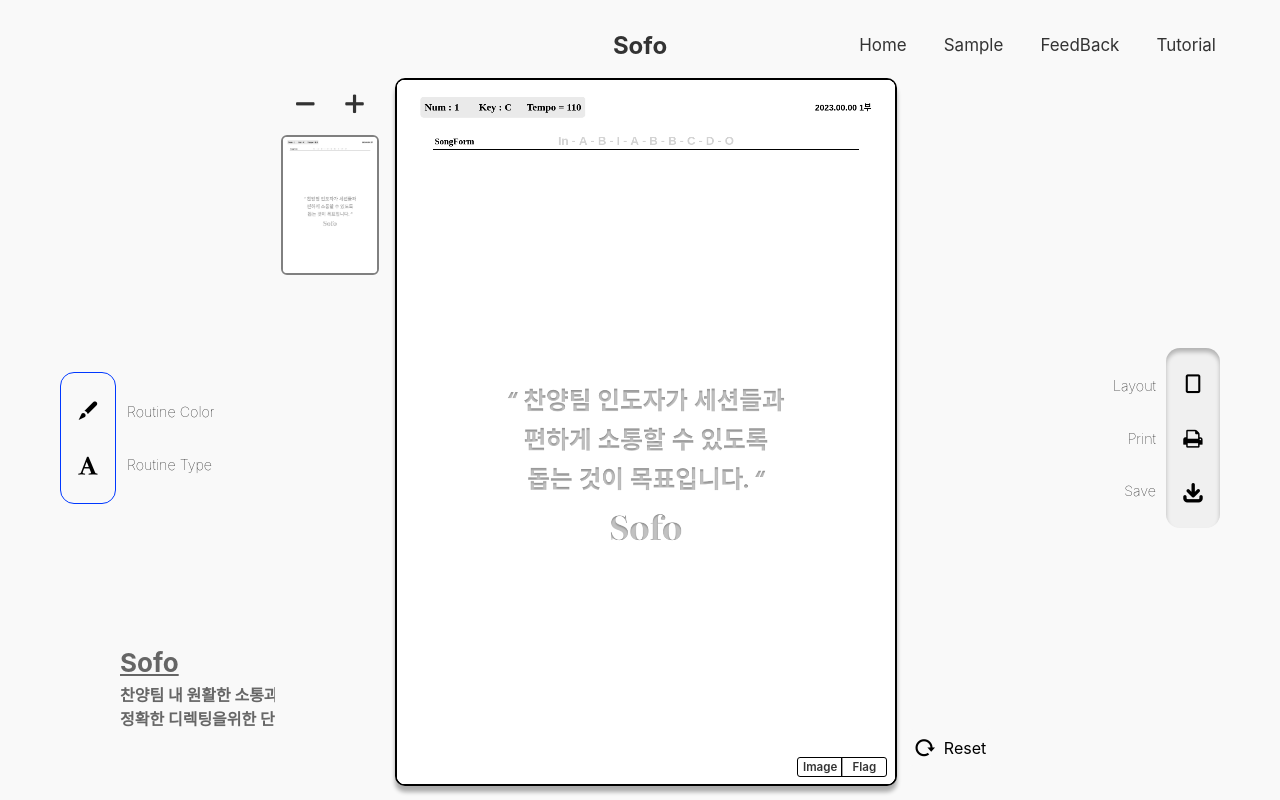
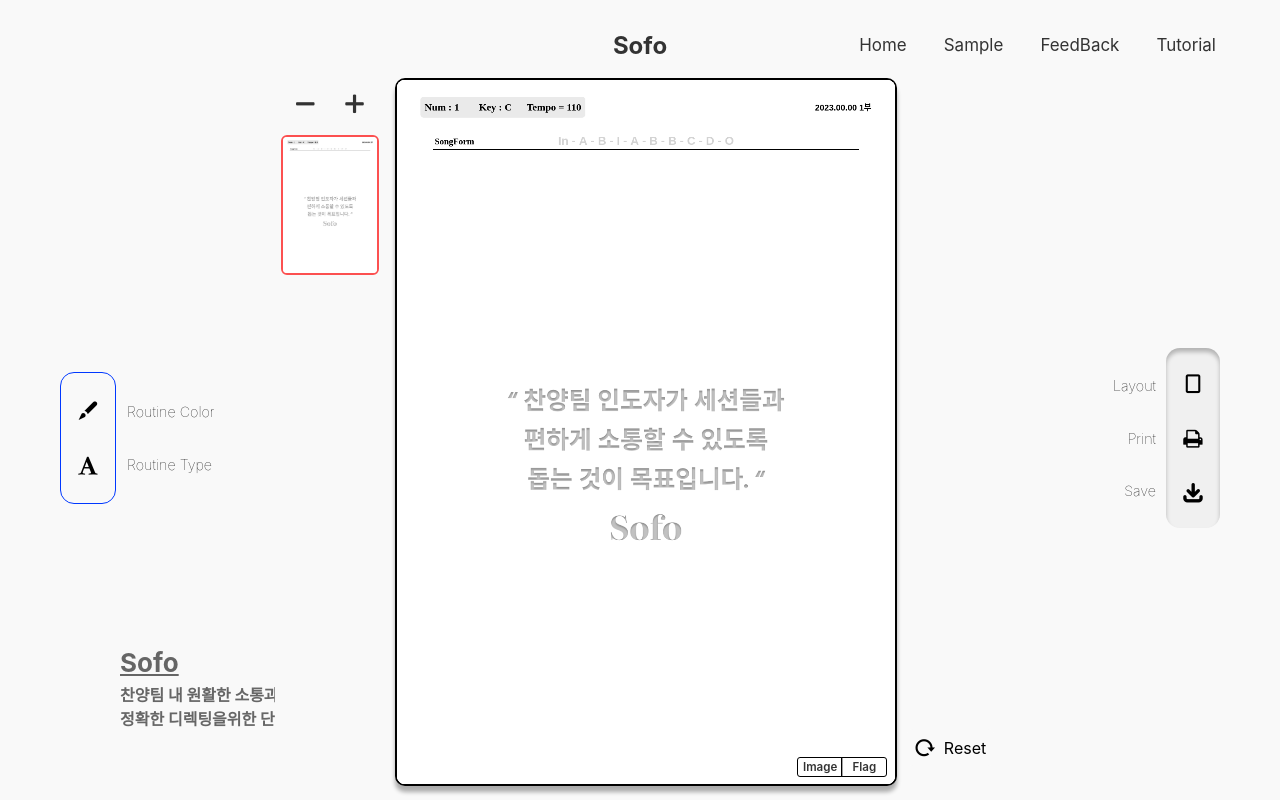
Before and after one commit to c-peace/Sofo3.0, a React (Create React App) app: page / in a window 1280 px wide. Built offline with nearby package versions, Linux system fonts and the light colour scheme; the HTML template or start-up script is replaced by a standard one.

Commit message:
FEAT: selected slide design edit
선택된 슬라이드를 border 표시를 통해 보여줌

```diff
--- a/src/controls/slideControl.js
+++ b/src/controls/slideControl.js
@@ -52,6 +52,8 @@ export default class SlideControl {
     delSlide() {
         if (this.#listSlide.length === 1) {
             alert('더 이상 슬라이드를 삭제할 수 없습니다.');
+        } else if (this.#listSlide.length === this.#nowIndex + 1) {
+            alert('선택되어 있는 슬라이드는 삭제할 수 없습니다.');
         } else {
             this.#setDelListSlide();
         }
@@ -71,7 +73,6 @@ export default class SlideControl {
         this.#mainCanvasDraw.bringMainCanvasData(slide.mainImage, this.#numRef, this.#tempoRef, slide.num, slide.tempo, this.#listSongform, slide.songform);
         FlagCanvasData.bringFlagData(this.#listFlag, slide.flagList);
         this.#flagCanvasDraw.draw(this.#listFlag);
-        console.log(this.#listSongform, slide.songform);
     };
 
     // Canvas가 Edit 되었을 때 Slide에 내용물이 저장되는 기능
@@ -86,7 +87,4 @@ export default class SlideControl {
         savedSlide.songform = Array.from(this.#listSongform);
         savedSlide.flagList = Array.from(this.#listFlag);
     };
-
-    // 수정 중인 슬라이드가 보이도록 스크롤하는 기능
-
 }
--- a/src/features/slide/SlideList.css
+++ b/src/features/slide/SlideList.css
@@ -22,11 +22,10 @@
     border-radius: 6px;
     box-sizing: border-box;
     border: 2px solid gray;
-    transition: all 100ms;
+    transition: all 150ms;
 }
 
 #listView img:hover {
-    border: 2px solid #fc5050;
     transform: scale(98%);
     box-shadow: 0px 0px 0px 2px transparent;
 }
--- a/src/features/slide/SlideList.js
+++ b/src/features/slide/SlideList.js
@@ -1,7 +1,6 @@
 import './SlideList.css'
 import slideStore from '../../stateManage/slideStore';
 import SlideControl from '../../controls/slideControl';
-import canvasStore from '../../stateManage/canvasStore';
 
 export default function SlideList() {
 
@@ -23,13 +22,13 @@ function SlideForm({ slide }) {
     // edit 중인 slide를 눈에 띄도록 보여주는 border 스타일이다.
     // 아직 다른 기능이 완성이 안되서 일단 적용은 안한 상태이다.
     const imgStyle = {
-        border: `2px solid ${slide.edit ? '#6C6C6C' : '#D2BDAB'}`,
+        border: `2px solid ${slide.edit ? '#fc5050' : '#6C6C6C'}`,
     }
 
-    const handlerSlideClick = ( index) => {
+    const handlerSlideClick = (index) => {
         slideControl.saveSlide();
         slideControl.loadSlideToCanvas(index);
     }
 
-    return <img src={slide.submitImage} alt='' onClick={() => handlerSlideClick( index)}></img>
+    return <img src={slide.submitImage} alt='' style={imgStyle} onClick={() => handlerSlideClick(index)}></img>
 }
--- a/src/screenLayer/MainLayer.css
+++ b/src/screenLayer/MainLayer.css
@@ -2,4 +2,7 @@
     display: flex;
     justify-content: center;
     position: relative;
+    /* 텍스트가 선택되지 않도록 하는 기능 */
+    user-select : none;
+    cursor: default;
 }
```
